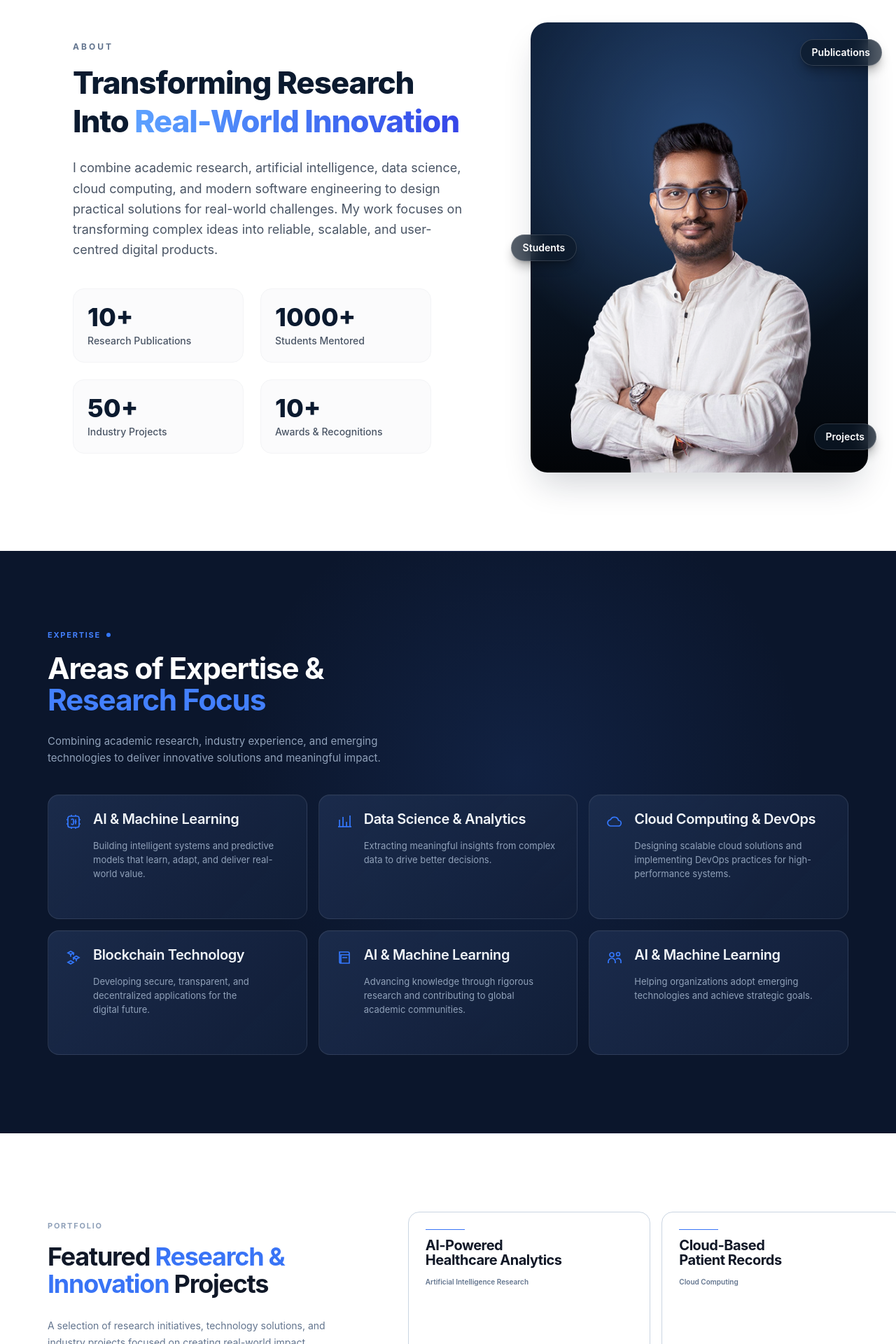
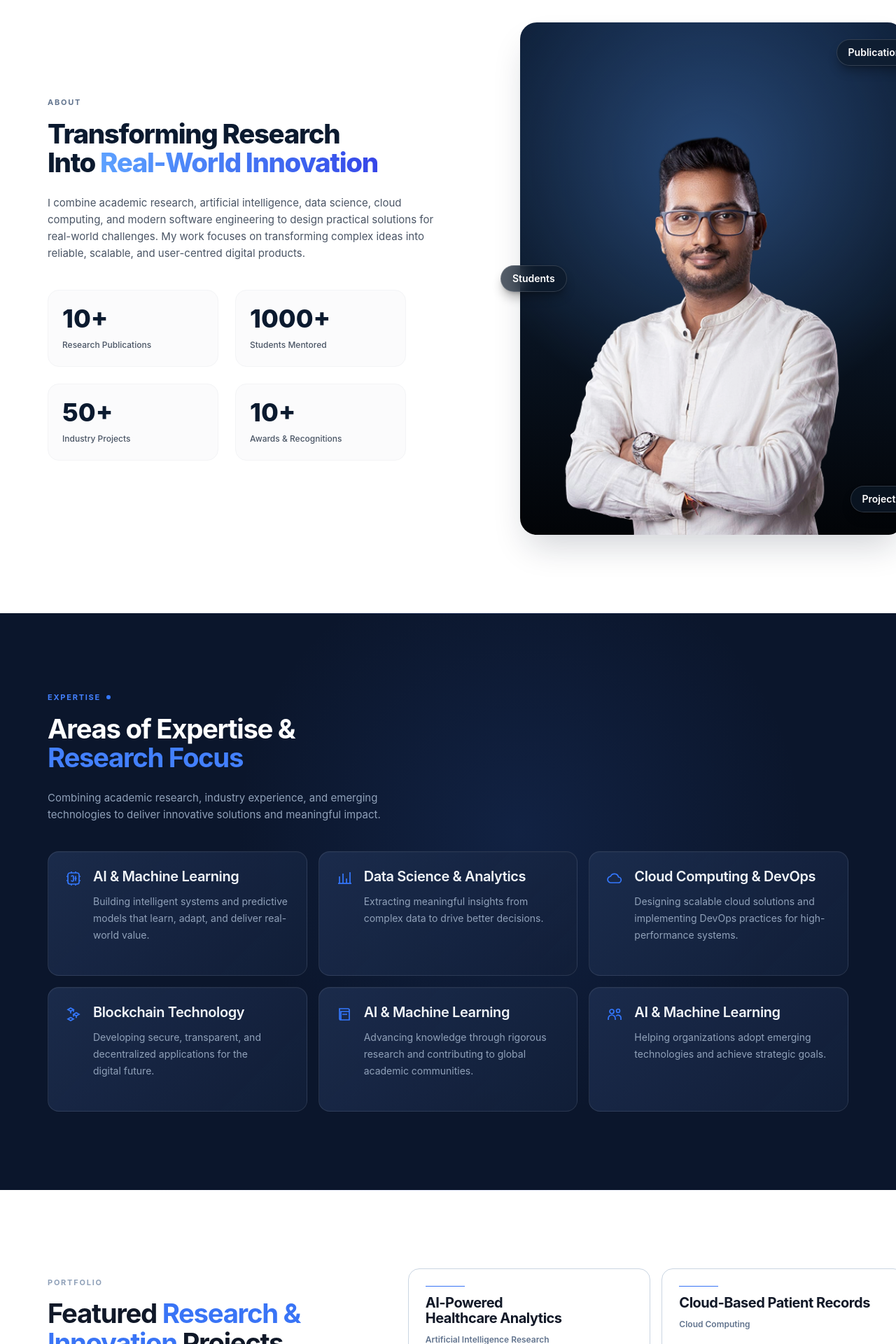
Before and after one commit to Kaveesha23dil/chameera_de_silva_portfolio, a React (Vite) app: page / in a window 1280 px wide. Shown: the part 880-2800 px from the top of the page at 70% size. Built offline with nearby package versions, Linux system fonts and the light colour scheme.

Commit message:
Refactor code structure for improved readability and maintainability

```diff
--- a/src/App.css
+++ b/src/App.css
@@ -247,8 +247,8 @@ button { font: inherit; }
   z-index: 1;
   width: 100%;
   height: 100%;
-  object-fit: cover;
-  object-position: center top;
+  object-fit: contain;
+  object-position: center bottom;
   filter: saturate(.9) contrast(1.03);
 }
 .portrait-glow { position: absolute; inset: 20% 12% 14%; background: #0876aa; filter: blur(75px); opacity: .3; }
--- a/src/App.tsx
+++ b/src/App.tsx
@@ -1,7 +1,7 @@
 import { useEffect, useRef, useState } from 'react'
 import { gsap } from 'gsap'
 import { ScrollTrigger } from 'gsap/ScrollTrigger'
-import portrait from './assets/portrait-reference.png'
+import portrait from './assets/hero-portrait.png'
 import AboutSection from './components/AboutSection'
 import ExpertiseSection from './components/ExpertiseSection'
 import RemainingSections from './components/RemainingSections'
--- a/src/components/AboutSection.tsx
+++ b/src/components/AboutSection.tsx
@@ -29,14 +29,14 @@ const PORTRAIT_SRC = portrait
 function AboutSection() {
   return (
     <section id="about" aria-labelledby="about-heading" className="reveal-section bg-white py-20 sm:py-24 lg:py-28">
-      <div data-reveal className="mx-auto grid w-full max-w-[1120px] grid-cols-1 items-center gap-14 px-6 lg:grid-cols-[55%_45%] lg:gap-16">
+      <div data-reveal className="mx-auto grid w-full max-w-[1240px] grid-cols-1 items-center gap-14 px-6 sm:px-8 lg:grid-cols-[52%_48%] lg:gap-20 lg:px-12">
         {/* Left column: copy + stats */}
         <div>
-          <p className="text-xs font-bold uppercase tracking-[0.25em] text-slate-500">About</p>
+          <p className="text-[11px] font-bold uppercase tracking-[0.16em] text-slate-500">About</p>
 
           <h2
             id="about-heading"
-            className="mt-4 text-3xl font-extrabold leading-tight tracking-tight text-[#0b1a2f] sm:text-4xl lg:text-[2.75rem]"
+            className="mt-4 text-[clamp(2rem,3vw,2.75rem)] font-extrabold leading-[1.08] tracking-[-0.035em] text-[#0b1a2f]"
           >
             Transforming Research Into{' '}
             <span className="bg-gradient-to-r from-[#5da1ff] to-[#3645e8] bg-clip-text text-transparent">
@@ -44,7 +44,7 @@ function AboutSection() {
             </span>
           </h2>
 
-          <p className="mt-6 max-w-xl text-base leading-relaxed text-gray-600 sm:text-lg">
+          <p className="mt-6 max-w-[560px] text-sm leading-6 text-gray-600 sm:text-[15px]">
             I combine academic research, artificial intelligence, data science, cloud computing, and modern
             software engineering to design practical solutions for real-world challenges. My work focuses on
             transforming complex ideas into reliable, scalable, and user-centred digital products.
@@ -57,7 +57,7 @@ function AboutSection() {
                 className="rounded-2xl border border-gray-100 bg-gray-50/70 p-5 transition-all duration-300 hover:-translate-y-1 hover:border-blue-100 hover:bg-white hover:shadow-lg hover:shadow-blue-100/60"
               >
                 <dt className="text-3xl font-extrabold text-[#0b1a2f] sm:text-4xl">{stat.value}</dt>
-                <dd className="mt-1 text-sm font-medium text-gray-600">{stat.label}</dd>
+                <dd className="mt-2 text-xs font-medium leading-5 text-gray-600">{stat.label}</dd>
               </div>
             ))}
           </dl>
--- a/src/components/ExpertiseSection.tsx
+++ b/src/components/ExpertiseSection.tsx
@@ -80,7 +80,7 @@ function ExpertiseSection() {
           <p className="flex items-center gap-2 text-[11px] font-bold uppercase tracking-[0.16em] text-[#4380ff]">
             Expertise <span className="h-1.5 w-1.5 rounded-full bg-[#3478ff]" />
           </p>
-          <h2 id="expertise-heading" className="mt-4 text-3xl font-bold leading-[1.08] tracking-[-0.03em] sm:text-4xl lg:text-[2.65rem]">
+          <h2 id="expertise-heading" className="mt-4 text-[clamp(2rem,3vw,2.75rem)] font-bold leading-[1.08] tracking-[-0.035em]">
             Areas of Expertise &amp;
             <span className="block text-[#4380ff]">Research Focus</span>
           </h2>
@@ -98,8 +98,8 @@ function ExpertiseSection() {
               <div className="flex items-start gap-4">
                 <span className="mt-0.5 shrink-0 text-[#3478ff] transition-transform duration-300 group-hover:scale-110">{item.icon}</span>
                 <div>
-                  <h3 className="text-xl font-semibold leading-[1.08] tracking-[-0.02em] text-slate-100">{item.title}</h3>
-                  <p className="mt-4 text-[13px] leading-5 text-slate-400">{item.description}</p>
+                  <h3 className="text-lg font-semibold leading-[1.15] sm:text-xl tracking-[-0.02em] text-slate-100">{item.title}</h3>
+                  <p className="mt-3 text-sm leading-6 text-slate-400">{item.description}</p>
                 </div>
               </div>
             </article>
--- a/src/components/RemainingSections.tsx
+++ b/src/components/RemainingSections.tsx
@@ -51,10 +51,10 @@ function ProjectsSection() {
       <div data-reveal className="mx-auto grid w-full max-w-[1240px] grid-cols-1 gap-12 px-6 sm:px-8 lg:grid-cols-[38%_62%] lg:gap-20 lg:px-12">
         <div className="lg:pt-3">
           <p className="text-[11px] font-bold uppercase tracking-[0.16em] text-slate-400">Portfolio</p>
-          <h2 id="projects-heading" className="mt-4 max-w-[440px] text-3xl font-bold leading-[1.08] tracking-[-0.035em] sm:text-4xl">
+          <h2 id="projects-heading" className="mt-4 max-w-[470px] text-[clamp(2rem,3vw,2.75rem)] font-bold leading-[1.08] tracking-[-0.035em]">
             Featured <span className="text-[#3974f6]">Research &amp;<br />Innovation</span> Projects
           </h2>
-          <p className="mt-7 max-w-[410px] text-sm leading-6 text-slate-500">
+          <p className="mt-6 max-w-[440px] text-sm leading-6 text-slate-500 sm:text-[15px]">
             A selection of research initiatives, technology solutions, and industry projects focused on creating real-world impact.
           </p>
           <a href="#projects-grid" className="mt-8 inline-flex items-center gap-8 rounded-lg bg-gradient-to-r from-[#6687ff] to-[#3b4deb] px-5 py-3 text-xs font-semibold text-white shadow-lg shadow-blue-300/40 transition-transform duration-300 hover:-translate-y-1">
@@ -69,10 +69,10 @@ function ProjectsSection() {
               className="group relative flex min-h-[230px] flex-col overflow-hidden rounded-2xl border border-slate-300 bg-white p-6 text-[#111827] transition-all duration-500 hover:-translate-y-1 hover:border-[#243650] hover:bg-[#091426] hover:text-white hover:shadow-xl hover:shadow-slate-900/20"
             >
               <span className="relative z-10 mb-3 h-px w-14 bg-[#3974f6]" />
-              <h3 className="relative z-10 max-w-[260px] text-xl font-bold leading-[1.06] tracking-[-0.025em]">{project.title}</h3>
-              <p className="relative z-10 mt-3 text-[10px] font-semibold text-slate-500 transition-colors duration-500 group-hover:text-blue-300">{project.category}</p>
+              <h3 className="relative z-10 max-w-[280px] text-lg font-bold leading-[1.12] sm:text-xl tracking-[-0.025em]">{project.title}</h3>
+              <p className="relative z-10 mt-3 text-xs font-semibold text-slate-500 transition-colors duration-500 group-hover:text-blue-300">{project.category}</p>
               <div className="pointer-events-none absolute -bottom-24 -right-24 h-72 w-72 scale-75 rounded-full border border-blue-300/10 opacity-0 transition-all duration-700 group-hover:scale-100 group-hover:opacity-100" />
-              <a href="#contact" className="relative z-10 mt-auto flex items-center justify-end gap-3 text-xs font-semibold">
+              <a href="#contact" className="relative z-10 mt-auto flex items-center justify-end gap-3 text-[13px] font-semibold">
                 View Case Study <Arrow className="h-3.5 w-3.5 transition-transform duration-300 group-hover:translate-x-0.5 group-hover:-translate-y-0.5" />
               </a>
             </article>
@@ -85,32 +85,32 @@ function ProjectsSection() {
 
 function PublicationsSection() {
   return (
-    <section id="publications" aria-labelledby="publications-heading" className="reveal-section relative overflow-hidden bg-[#09152b] py-20 text-white sm:py-24">
+    <section id="publications" aria-labelledby="publications-heading" className="reveal-section relative overflow-hidden bg-[#09152b] py-20 text-white sm:py-24 lg:py-28">
       <div className="pointer-events-none absolute inset-0 bg-[radial-gradient(circle_at_50%_20%,rgba(47,95,187,0.13),transparent_48%)]" />
       <div data-reveal className="relative mx-auto w-full max-w-[1240px] px-6 sm:px-8 lg:px-12">
         <div className="text-center">
           <p className="text-[11px] font-bold uppercase tracking-[0.16em] text-[#3978ff]">Publications <span className="ml-1 inline-block h-1.5 w-1.5 rounded-full bg-[#3978ff]" /></p>
-          <h2 id="publications-heading" className="mt-4 text-2xl font-bold tracking-[-0.025em] sm:text-3xl">
+          <h2 id="publications-heading" className="mt-4 text-[clamp(2rem,3vw,2.75rem)] font-bold leading-[1.1] tracking-[-0.035em]">
             Research <span className="text-[#3978ff]">Publications &amp; Academic Contributions</span>
           </h2>
-          <p className="mx-auto mt-5 max-w-[760px] text-xs leading-5 text-slate-500">
+          <p className="mx-auto mt-6 max-w-[780px] text-sm leading-6 text-slate-400 sm:text-[15px]">
             Exploring emerging technologies through impactful research, peer-reviewed publications, and academic contributions that bridge the gap between innovation and real-world applications.
           </p>
         </div>
 
         <div className="mt-12 border-y border-blue-400/20">
           {publications.map((publication) => (
-            <article key={publication.title} className="grid gap-4 border-b border-blue-400/25 py-5 last:border-b-0 sm:grid-cols-[1fr_110px_145px] sm:items-center">
+            <article key={publication.title} className="grid gap-4 border-b border-blue-400/25 py-6 last:border-b-0 sm:grid-cols-[1fr_110px_145px] sm:items-center">
               <div>
-                <h3 className="text-sm font-semibold text-slate-100">{publication.title}</h3>
+                <h3 className="text-base font-semibold leading-6 text-slate-100">{publication.title}</h3>
                 <div className="mt-3 flex flex-wrap gap-2">
                   {publication.tags.map((tag, index) => (
-                    <span key={tag} className={`rounded px-2 py-1 text-[8px] font-semibold ${index === 2 ? 'bg-emerald-500/15 text-emerald-400' : 'bg-blue-500/15 text-blue-400'}`}>{tag}</span>
+                    <span key={tag} className={`rounded-md px-2.5 py-1.5 text-[10px] font-semibold ${index === 2 ? 'bg-emerald-500/15 text-emerald-400' : 'bg-blue-500/15 text-blue-400'}`}>{tag}</span>
                   ))}
                 </div>
               </div>
-              <strong className="text-2xl text-slate-100 sm:border-l sm:border-blue-400/20 sm:pl-6">{publication.year}</strong>
-              <a href="#contact" className="flex items-center justify-start gap-3 text-[10px] font-semibold text-slate-300 sm:justify-end">Read Publication <Arrow className="h-3 w-3" /></a>
+              <strong className="text-3xl font-bold text-slate-100 sm:border-l sm:border-blue-400/20 sm:pl-6">{publication.year}</strong>
+              <a href="#contact" className="flex items-center justify-start gap-3 text-xs font-semibold text-slate-300 sm:justify-end">Read Publication <Arrow className="h-3 w-3" /></a>
             </article>
           ))}
         </div>
@@ -129,21 +129,21 @@ function TestimonialsSection() {
       <div data-reveal className="mx-auto w-full max-w-[1240px] px-6 sm:px-8 lg:px-12">
         <div className="text-center">
           <p className="text-[11px] font-bold uppercase tracking-[0.16em] text-slate-400">Testimonials</p>
-          <h2 id="testimonials-heading" className="mx-auto mt-4 max-w-[650px] text-3xl font-bold leading-[1.12] tracking-[-0.03em] sm:text-4xl">
+          <h2 id="testimonials-heading" className="mx-auto mt-4 max-w-[760px] text-[clamp(2rem,3vw,2.75rem)] font-bold leading-[1.1] tracking-[-0.035em]">
             <span className="text-[#3974f6]">Trusted By</span> Students,<br />Researchers &amp; Industry Leaders
           </h2>
-          <p className="mx-auto mt-6 max-w-[700px] text-xs leading-5 text-slate-500">Over the years, I have collaborated with students, researchers, and organizations to deliver innovative solutions, academic excellence, and real-world impact.</p>
+          <p className="mx-auto mt-6 max-w-[760px] text-sm leading-6 text-slate-500 sm:text-[15px]">Over the years, I have collaborated with students, researchers, and organizations to deliver innovative solutions, academic excellence, and real-world impact.</p>
         </div>
 
         <div className="mt-12 grid grid-cols-1 gap-5 md:grid-cols-3">
           {testimonials.map((item) => (
-            <article key={item.name} className="relative flex min-h-[270px] flex-col overflow-hidden rounded-2xl border border-slate-700 bg-[#081426] p-6 text-white shadow-lg shadow-slate-200">
+            <article key={item.name} className="relative flex min-h-[300px] flex-col overflow-hidden rounded-2xl border border-slate-700 bg-[#081426] p-7 sm:p-8 text-white shadow-lg shadow-slate-200">
               <span className="absolute right-5 top-2 font-serif text-7xl leading-none text-white/[0.08]">“</span>
               <span className="font-serif text-5xl leading-none text-white/20">“</span>
-              <p className="relative mt-1 text-[12px] leading-5 text-slate-300">{item.quote}</p>
+              <p className="relative mt-2 text-sm leading-6 text-slate-300">{item.quote}</p>
               <div className="mt-auto flex items-center gap-3 pt-6">
                 <span className="grid h-9 w-9 place-items-center rounded-full bg-gradient-to-br from-[#6284ff] to-[#243982] text-[10px] font-bold">{item.initials}</span>
-                <span><strong className="block text-xs">{item.name}</strong><small className="mt-1 block text-[9px] text-slate-500">{item.role}</small></span>
+                <span><strong className="block text-sm">{item.name}</strong><small className="mt-1 block text-[11px] leading-4 text-slate-500">{item.role}</small></span>
               </div>
             </article>
           ))}
@@ -160,7 +160,7 @@ function ContactSection() {
       <div data-reveal className="relative mx-auto grid w-full max-w-[1240px] grid-cols-1 items-start gap-12 px-6 sm:px-8 lg:grid-cols-[44%_56%] lg:gap-16 lg:px-12">
         <div>
           <p className="flex items-center gap-2 text-[11px] font-bold uppercase tracking-[0.16em] text-[#557cff]">Contact <span className="h-1.5 w-1.5 rounded-full bg-[#557cff]" /></p>
-          <h2 id="contact-heading" className="mt-4 max-w-[500px] text-3xl font-bold leading-[1.08] tracking-[-0.035em] sm:text-4xl lg:text-[2.65rem]">
+          <h2 id="contact-heading" className="mt-4 max-w-[520px] text-[clamp(2rem,3vw,2.75rem)] font-bold leading-[1.08] tracking-[-0.035em]">
             Let's Connect &amp;<span className="block text-[#557cff]">Build The Future Together</span>
           </h2>
           <p className="mt-6 max-w-[470px] text-sm leading-6 text-slate-400">I'm always open to discussing research collaborations, consulting opportunities, academic projects, and innovative ideas that create real-world impact.</p>
@@ -169,7 +169,7 @@ function ContactSection() {
             {contactOptions.map((option) => (
               <div key={option.title} className="group flex gap-4 rounded-xl border border-white/[0.07] bg-white/[0.025] p-4 transition-all duration-300 hover:translate-x-1 hover:border-blue-400/25 hover:bg-blue-500/[0.06]">
                 <span className="grid h-10 w-10 shrink-0 place-items-center rounded-lg border border-blue-400/20 bg-blue-500/10 text-xs font-bold text-[#5e82ff] transition-transform duration-300 group-hover:scale-105">{option.symbol}</span>
-                <span><strong className="text-sm font-semibold text-slate-100">{option.title}</strong><small className="mt-1 block max-w-[360px] text-[10px] leading-4 text-slate-400">{option.text}</small></span>
+                <span><strong className="text-base font-semibold leading-6 text-slate-100">{option.title}</strong><small className="mt-1 block max-w-[360px] text-xs leading-5 text-slate-400">{option.text}</small></span>
               </div>
             ))}
           </div>
@@ -179,19 +179,19 @@ function ContactSection() {
           <div className="pointer-events-none absolute -right-24 -top-24 h-64 w-64 rounded-full bg-blue-500/10 blur-3xl" />
           <div className="relative flex items-center gap-4 border-b border-white/[0.08] pb-6">
             <span className="grid h-11 w-11 place-items-center rounded-xl border border-blue-400/20 bg-blue-500/10 text-lg text-[#6586ff]" aria-hidden="true">&#9993;</span>
-            <span><h3 className="text-xl font-semibold tracking-[-0.02em]">Send Me a Message</h3><p className="mt-1 text-[10px] text-slate-400">I will get back to you as soon as possible.</p></span>
+            <span><h3 className="text-xl font-semibold tracking-[-0.02em]">Send Me a Message</h3><p className="mt-1 text-xs text-slate-400">I will get back to you as soon as possible.</p></span>
           </div>
           <div className="relative mt-7 grid gap-4 sm:grid-cols-2">
             <label className="sr-only" htmlFor="name">Your name</label>
-            <input id="name" type="text" placeholder="Your Name" className="rounded-xl border border-white/[0.08] bg-[#071121] px-4 py-4 text-xs text-white outline-none transition-all placeholder:text-slate-600 hover:border-white/15 focus:border-blue-400/50 focus:bg-[#09162a]" />
+            <input id="name" type="text" placeholder="Your Name" className="rounded-xl border border-white/[0.08] bg-[#071121] px-4 py-4 text-sm text-white outline-none transition-all placeholder:text-slate-600 hover:border-white/15 focus:border-blue-400/50 focus:bg-[#09162a]" />
             <label className="sr-only" htmlFor="email">Your email</label>
-            <input id="email" type="email" placeholder="Your Email" className="rounded-xl border border-white/[0.08] bg-[#071121] px-4 py-4 text-xs text-white outline-none transition-all placeholder:text-slate-600 hover:border-white/15 focus:border-blue-400/50 focus:bg-[#09162a]" />
+            <input id="email" type="email" placeholder="Your Email" className="rounded-xl border border-white/[0.08] bg-[#071121] px-4 py-4 text-sm text-white outline-none transition-all placeholder:text-slate-600 hover:border-white/15 focus:border-blue-400/50 focus:bg-[#09162a]" />
             <label className="sr-only" htmlFor="subject">Subject</label>
-            <input id="subject" type="text" placeholder="Subject" className="rounded-xl border border-white/[0.08] bg-[#071121] px-4 py-4 text-xs text-white outline-none transition-all placeholder:text-slate-600 hover:border-white/15 focus:border-blue-400/50 focus:bg-[#09162a] sm:col-span-2" />
+            <input id="subject" type="text" placeholder="Subject" className="rounded-xl border border-white/[0.08] bg-[#071121] px-4 py-4 text-sm text-white outline-none transition-all placeholder:text-slate-600 hover:border-white/15 focus:border-blue-400/50 focus:bg-[#09162a] sm:col-span-2" />
             <label className="sr-only" htmlFor="message">Your message</label>
-            <textarea id="message" rows={6} placeholder="Your Message" className="resize-none rounded-xl border border-white/[0.08] bg-[#071121] px-4 py-4 text-xs text-white outline-none transition-all placeholder:text-slate-600 hover:border-white/15 focus:border-blue-400/50 focus:bg-[#09162a] sm:col-span-2" />
+            <textarea id="message" rows={6} placeholder="Your Message" className="resize-none rounded-xl border border-white/[0.08] bg-[#071121] px-4 py-4 text-sm text-white outline-none transition-all placeholder:text-slate-600 hover:border-white/15 focus:border-blue-400/50 focus:bg-[#09162a] sm:col-span-2" />
           </div>
-          <button type="submit" className="group relative mt-5 flex w-full items-center justify-center gap-3 overflow-hidden rounded-xl border border-blue-300/20 bg-gradient-to-r from-[#5b7dff] to-[#3549e8] px-5 py-4 text-xs font-semibold shadow-[0_12px_34px_rgba(48,68,218,0.3)] transition-all duration-300 hover:-translate-y-0.5 hover:shadow-[0_16px_40px_rgba(48,68,218,0.4)]">Send Message <span className="transition-transform duration-300 group-hover:translate-x-1" aria-hidden="true">&#8594;</span></button>
+          <button type="submit" className="group relative mt-5 flex w-full items-center justify-center gap-3 overflow-hidden rounded-xl border border-blue-300/20 bg-gradient-to-r from-[#5b7dff] to-[#3549e8] px-5 py-4 text-sm font-semibold shadow-[0_12px_34px_rgba(48,68,218,0.3)] transition-all duration-300 hover:-translate-y-0.5 hover:shadow-[0_16px_40px_rgba(48,68,218,0.4)]">Send Message <span className="transition-transform duration-300 group-hover:translate-x-1" aria-hidden="true">&#8594;</span></button>
         </form>
       </div>
       <footer className="relative mt-16 w-full pb-0 sm:mt-20">
@@ -216,7 +216,7 @@ function ContactSection() {
             <div className="grid grid-cols-1 gap-12 py-12 sm:grid-cols-2 lg:grid-cols-[1.45fr_0.85fr_1fr_0.9fr] lg:gap-14 lg:py-14">
               <div className="max-w-[310px]">
                 <a href="#home" className="text-2xl font-bold tracking-[-0.04em] text-white transition-colors hover:text-[#7792ff]">CHAMEERA<span className="text-[#5878ff]">.</span></a>
-                <p className="mt-4 text-[11px] leading-5 text-slate-400">AI researcher, lecturer, and technology consultant creating intelligent solutions with meaningful real-world impact.</p>
+                <p className="mt-4 text-xs leading-5 text-slate-400">AI researcher, lecturer, and technology consultant creating intelligent solutions with meaningful real-world impact.</p>
                 <a href="#contact" className="group mt-6 inline-flex items-center gap-3 rounded-full border border-white/10 bg-white/[0.035] px-4 py-2.5 text-[10px] font-semibold text-slate-300 transition-all hover:border-blue-400/40 hover:bg-blue-500/10 hover:text-white">
                   <span className="grid h-5 w-5 place-items-center rounded-full bg-[#4968ee] text-[10px] transition-transform group-hover:rotate-45">&#8599;</span>
                   Download CV
@@ -238,7 +238,7 @@ function ContactSection() {
                 { label: 'Academic Research', href: '#publications' },
               ]} />
               <div>
-                <h3 className="text-sm font-semibold text-slate-100">Connect</h3>
+                <h3 className="text-base font-semibold leading-6 text-slate-100">Connect</h3>
                 <ul className="mt-5 space-y-3.5 text-xs text-slate-400">
                   <li><a href="#contact" className="transition-colors hover:text-white">LinkedIn</a></li>
                   <li><a href="#contact" className="transition-colors hover:text-white">Google Scholar</a></li>
@@ -250,7 +250,7 @@ function ContactSection() {
               </div>
             </div>
 
-            <div className="relative z-10 grid items-center gap-4 border-t border-white/[0.08] py-6 text-center text-[9px] text-slate-500 sm:grid-cols-[1fr_auto_1fr] sm:text-left">
+            <div className="relative z-10 grid items-center gap-4 border-t border-white/[0.08] py-6 text-center text-[10px] text-slate-500 sm:grid-cols-[1fr_auto_1fr] sm:text-left">
               <span>&copy; 2026 Chameera De Silva</span>
               <a href="#home" className="mx-auto inline-flex items-center gap-2 transition-colors hover:text-white">Back to top <span aria-hidden="true">&#8593;</span></a>
               <span className="sm:text-right">Privacy &nbsp;·&nbsp; All Rights Reserved</span>
@@ -270,7 +270,7 @@ type FooterLink = { label: string; href: string }
 function FooterLinks({ title, links }: { title: string; links: FooterLink[] }) {
   return (
     <nav aria-label={title}>
-      <h3 className="text-sm font-semibold text-slate-100">{title}</h3>
+      <h3 className="text-base font-semibold leading-6 text-slate-100">{title}</h3>
       <ul className="mt-5 space-y-3.5 text-xs text-slate-400">
         {links.map((link) => (
           <li key={link.label}>
```
Also changed, not shown: src/assets/hero-portrait.png (added).
